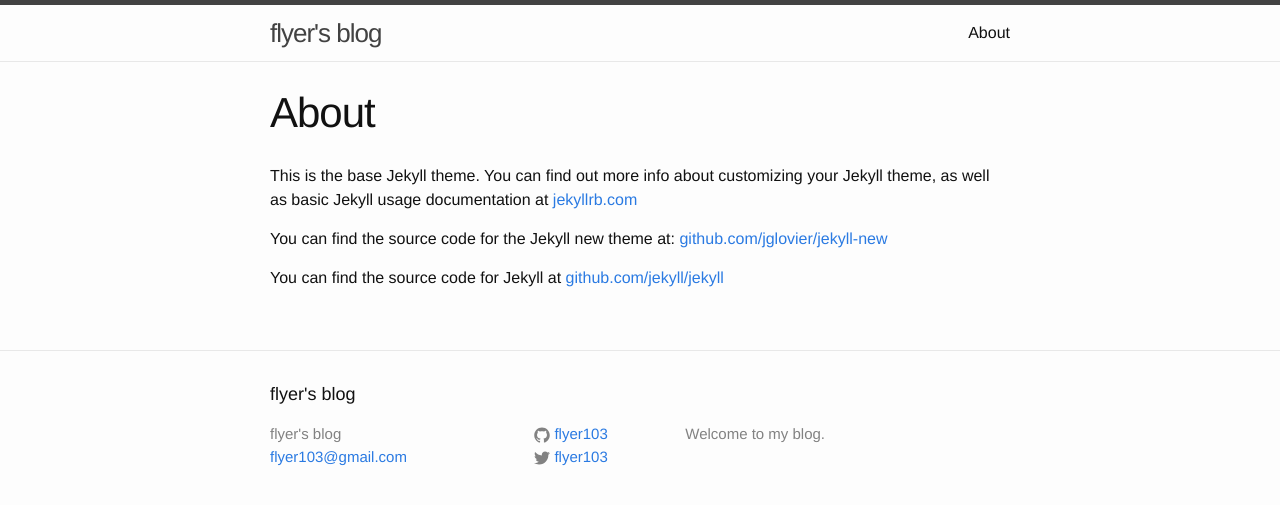
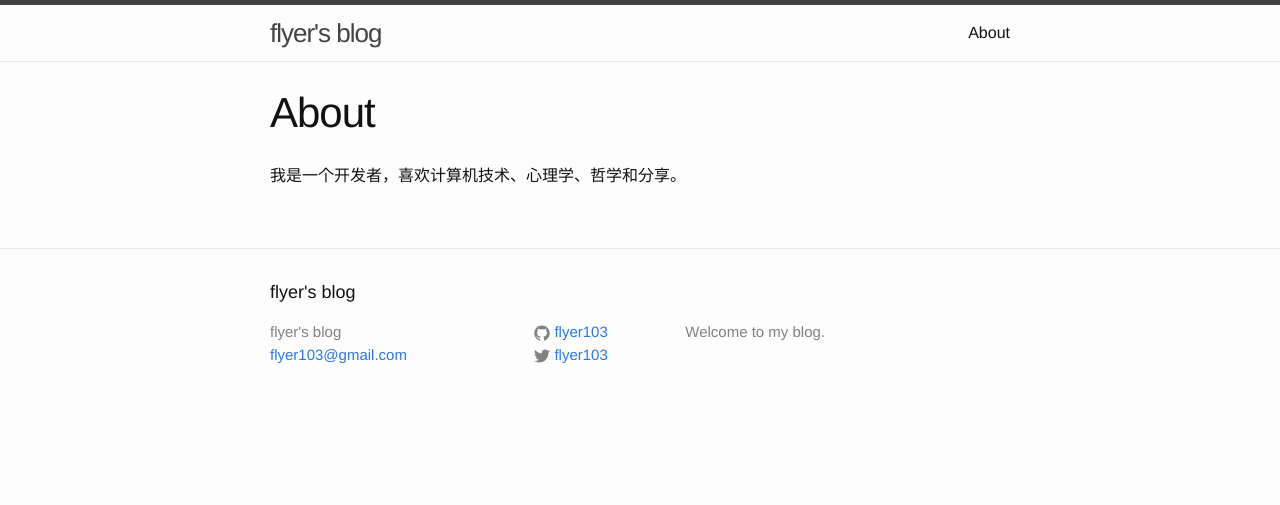
Before and after one commit to flyer103/flyer103.github.io, a Jekyll site: the page built from about.md, in a window 1280 px wide. Shown: the top 505 px of the page. Built offline with Jekyll 4.4.1, drawn with Linux system fonts in a browser that asks for light colours.

Commit message:
修改了 aobut

```diff
--- a/about.md
+++ b/about.md
@@ -4,8 +4,4 @@ title: About
 permalink: /about/
 ---
 
-This is the base Jekyll theme. You can find out more info about customizing your Jekyll theme, as well as basic Jekyll usage documentation at [jekyllrb.com](http://jekyllrb.com/)
-
-You can find the source code for the Jekyll new theme at: [github.com/jglovier/jekyll-new](https://github.com/jglovier/jekyll-new)
-
-You can find the source code for Jekyll at [github.com/jekyll/jekyll](https://github.com/jekyll/jekyll)
+我是一个开发者，喜欢计算机技术、心理学、哲学和分享。
```
